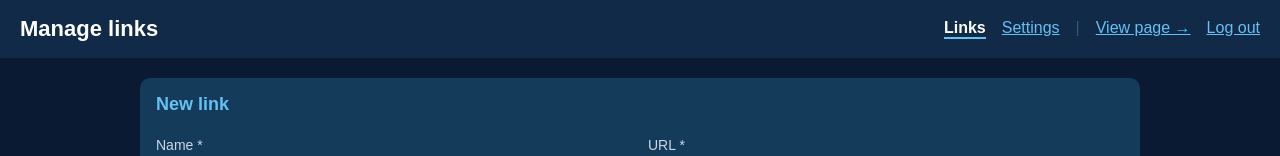
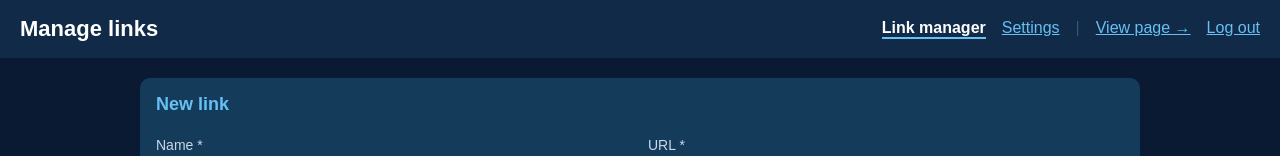
Before and after one commit to arcsurf/linkManager, a plain HTML site: page admin/index.html in a window 1280 px wide. Shown: the top 156 px of the page. Drawn offline with Linux system fonts and the light colour scheme; no server answers.

Commit message:
Panel: rename the "Links" tab to "Link manager"

```diff
--- a/admin/index.html
+++ b/admin/index.html
@@ -80,7 +80,7 @@
 <header>
     <h1 data-i18n="page.title">Manage links</h1>
     <nav>
-        <a href="#links" data-view="links" data-i18n="nav.links">Links</a>
+        <a href="#links" data-view="links" data-i18n="nav.links">Link manager</a>
         <a href="#settings" data-view="settings" data-i18n="nav.settings">Settings</a>
         <span class="sep">|</span>
         <a href="/" target="_blank" data-i18n="nav.view_page">View page →</a>
@@ -233,7 +233,7 @@
 const I18N = {
 "en": {
     "page.title": "Manage links",
-    "nav.links": "Links",
+    "nav.links": "Link manager",
     "nav.settings": "Settings",
     "nav.view_page": "View page →",
     "nav.logout": "Log out",
@@ -350,7 +350,7 @@ const I18N = {
 },
 "es": {
     "page.title": "Administrar links",
-    "nav.links": "Links",
+    "nav.links": "Link manager",
     "nav.settings": "Configuración",
     "nav.view_page": "Ver página →",
     "nav.logout": "Salir",
```
